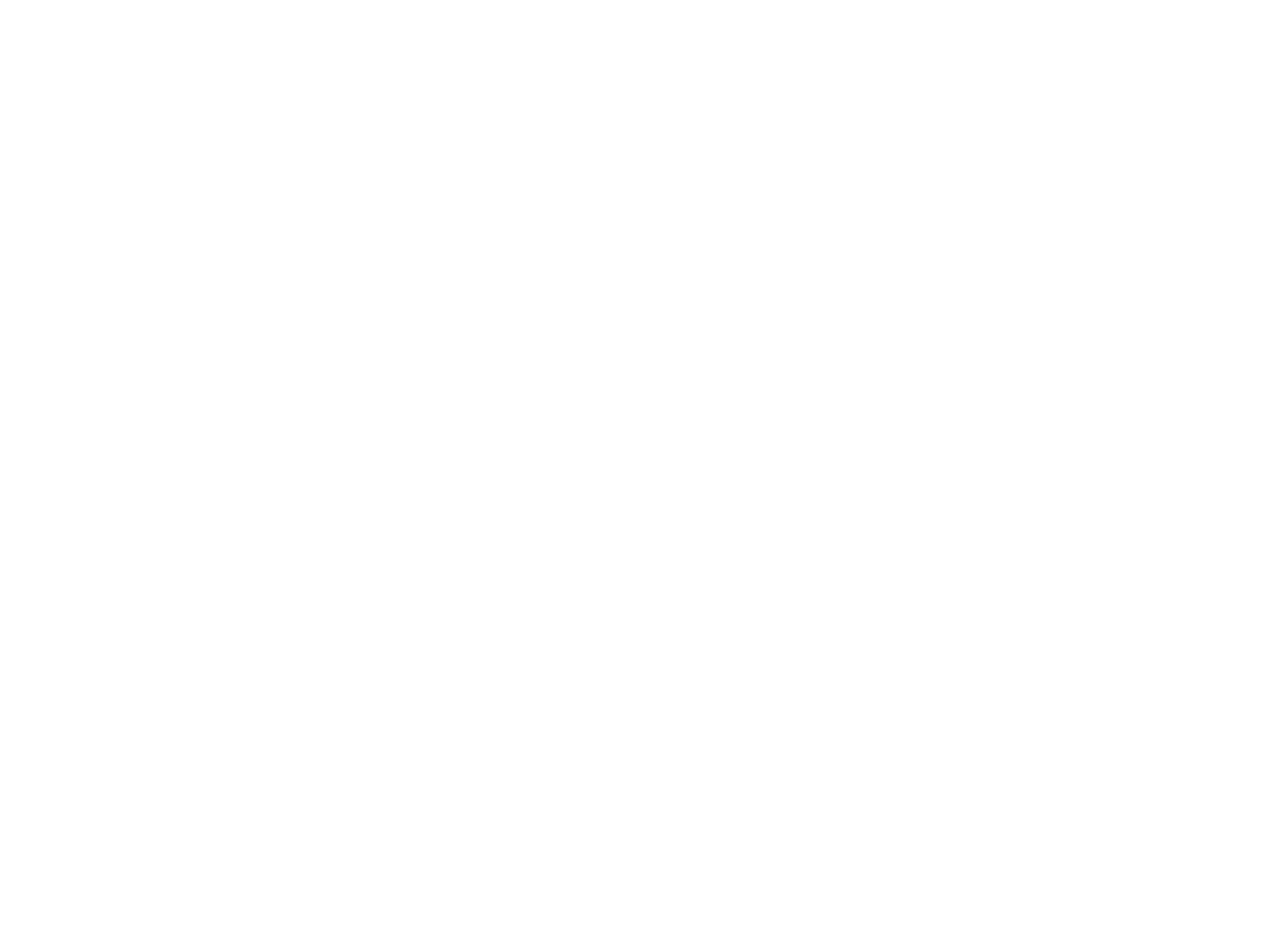
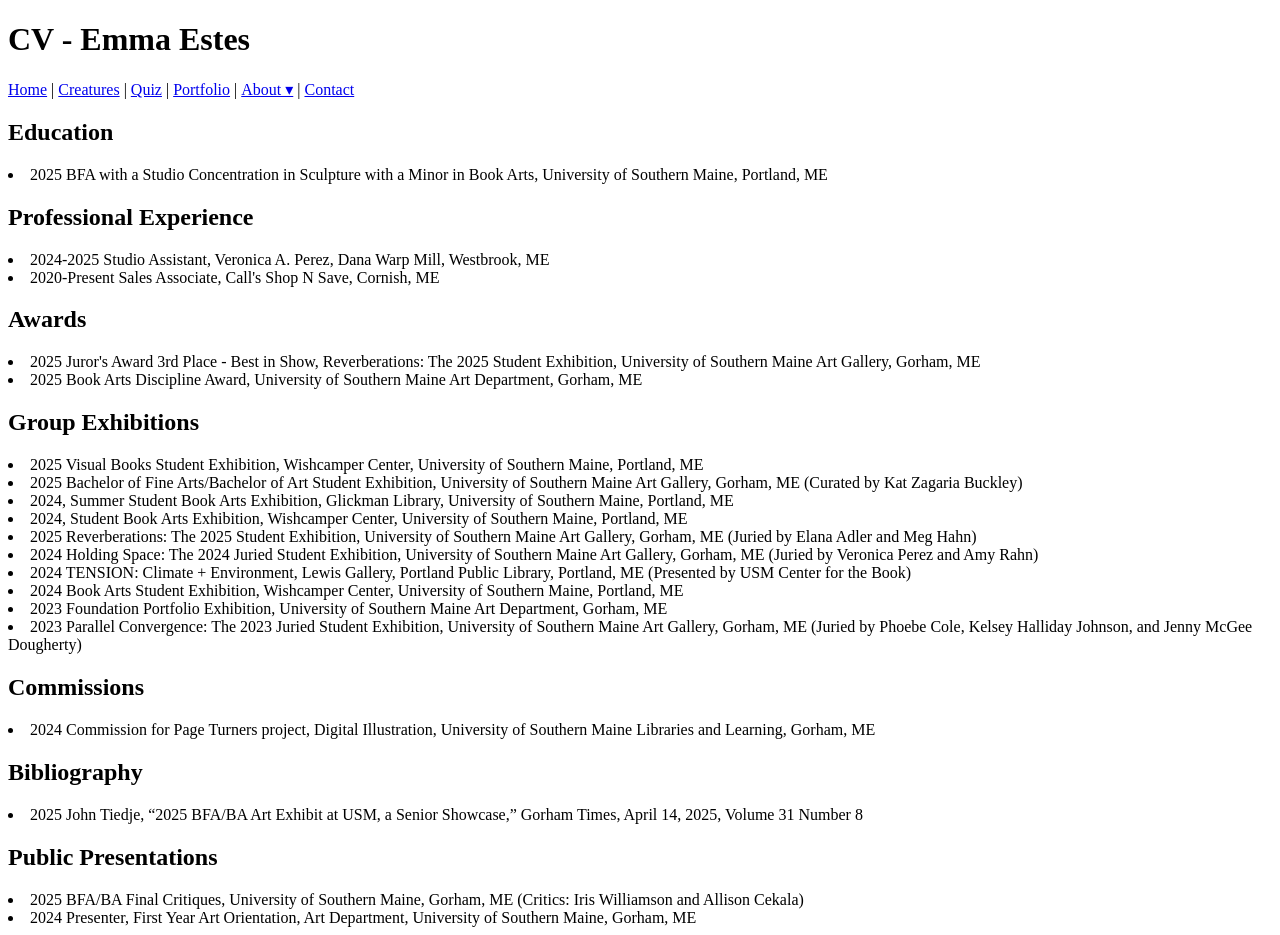
Before and after one commit to EmmaJoyZou/estesfiberemporium, a plain HTML site: page cv.html in a window 1280 px wide. Before the commit the page ends 800 px from the top, so only its background shows below. Drawn offline with Linux system fonts and the light colour scheme.

Commit message:
Remove duplicate About link from index and add CV information

```diff
--- a/cv.html
+++ b/cv.html
@@ -0,0 +1,71 @@
+<!DOCTYPE html>
+<html lang="en">
+<head>
+    <meta charset="UTF-8">
+    <meta name="viewport" content="width=device-width, initial-scale=1.0">
+    <title>CV - Emma Estes</title>
+    <link rel="stylesheet" href="styles.css">
+</head>
+
+    <body
+        <header>
+            <h1>CV - Emma Estes</h1>
+            <nav>
+            <a href="index.html">Home</a> |
+            <a href="creatures.html">Creatures</a> |
+            <a href="quiz.html">Quiz</a> |
+            <a href="portfolio.html">Portfolio</a> |
+
+            <div class="dropdown">
+                 <a href="about.html">About ▾</a>
+                    <div class="dropdown-content">
+                    <a href="about.html">Overview</a>
+                    <a href="bio.html">Artist Bio</a>
+                    <a href="statement.html">Statement</a>
+                    <a href="cv.html">CV</a>
+                </div>
+            </div> |
+
+            <a href="contact.html">Contact</a>
+            </nav>
+        </header>
+
+        <main>
+            <h2>Education</h2>
+            <li>2025 BFA with a Studio Concentration in Sculpture with a Minor in Book Arts, University of Southern Maine, Portland, ME</li>
+
+            <h2>Professional Experience</h2>
+            <li>2024-2025 Studio Assistant, Veronica A. Perez, Dana Warp Mill, Westbrook, ME</li>
+            <li>2020-Present Sales Associate, Call's Shop N Save, Cornish, ME</li>
+
+            <h2>Awards</h2>
+            <li>2025 Juror's Award 3rd Place - Best in Show, Reverberations: The 2025 Student Exhibition, University of Southern Maine Art Gallery, Gorham, ME</li>
+            <li>2025 Book Arts Discipline Award, University of Southern Maine Art Department, Gorham, ME</li>
+
+            <h2>Group Exhibitions</h2>
+            <li>2025 Visual Books Student Exhibition, Wishcamper Center, University of Southern Maine, Portland, ME</li>
+            <li>2025 Bachelor of Fine Arts/Bachelor of Art Student Exhibition, University of Southern Maine Art Gallery, Gorham, ME (Curated by Kat Zagaria Buckley)</li>
+            <li>2024, Summer Student Book Arts Exhibition, Glickman Library, University of Southern Maine, Portland, ME</li>
+            <li>2024, Student Book Arts Exhibition, Wishcamper Center, University of Southern Maine, Portland, ME</li>
+            <li>2025 Reverberations: The 2025 Student Exhibition, University of Southern Maine Art Gallery, Gorham, ME (Juried by Elana Adler and Meg Hahn)</li>
+            <li>2024 Holding Space: The 2024 Juried Student Exhibition, University of Southern Maine Art Gallery, Gorham, ME (Juried by Veronica Perez and Amy Rahn)</li>
+            <li>2024 TENSION: Climate + Environment, Lewis Gallery, Portland Public Library, Portland, ME (Presented by USM Center for the Book)</li>
+            <li>2024 Book Arts Student Exhibition, Wishcamper Center, University of Southern Maine, Portland, ME</li>
+            <li>2023 Foundation Portfolio Exhibition, University of Southern Maine Art Department, Gorham, ME</li>
+            <li>2023 Parallel Convergence: The 2023 Juried Student Exhibition, University of Southern Maine Art Gallery, Gorham, ME (Juried by Phoebe Cole, Kelsey Halliday Johnson, and Jenny McGee Dougherty)</li>
+
+            <h2>Commissions</h2>
+            <li>2024 Commission for Page Turners project, Digital Illustration, University of Southern Maine Libraries and Learning, Gorham, ME</li>
+
+            <h2>Bibliography</h2>
+            <li>2025 John Tiedje, “2025 BFA/BA Art Exhibit at USM, a Senior Showcase,” Gorham Times, April 14, 2025, Volume 31 Number 8</li>
+
+            <h2>Public Presentations</h2>
+            <li>2025 BFA/BA Final Critiques, University of Southern Maine, Gorham, ME (Critics: Iris Williamson and Allison Cekala)</li>
+            <li>2024 Presenter, First Year Art Orientation, Art Department, University of Southern Maine, Gorham, ME</li>
+     </main>
+
+           <script src="scripts.js"></script>
+    </body>
+
+</html>
```
Also changed, not shown: index.html (+0 -1 lines).
